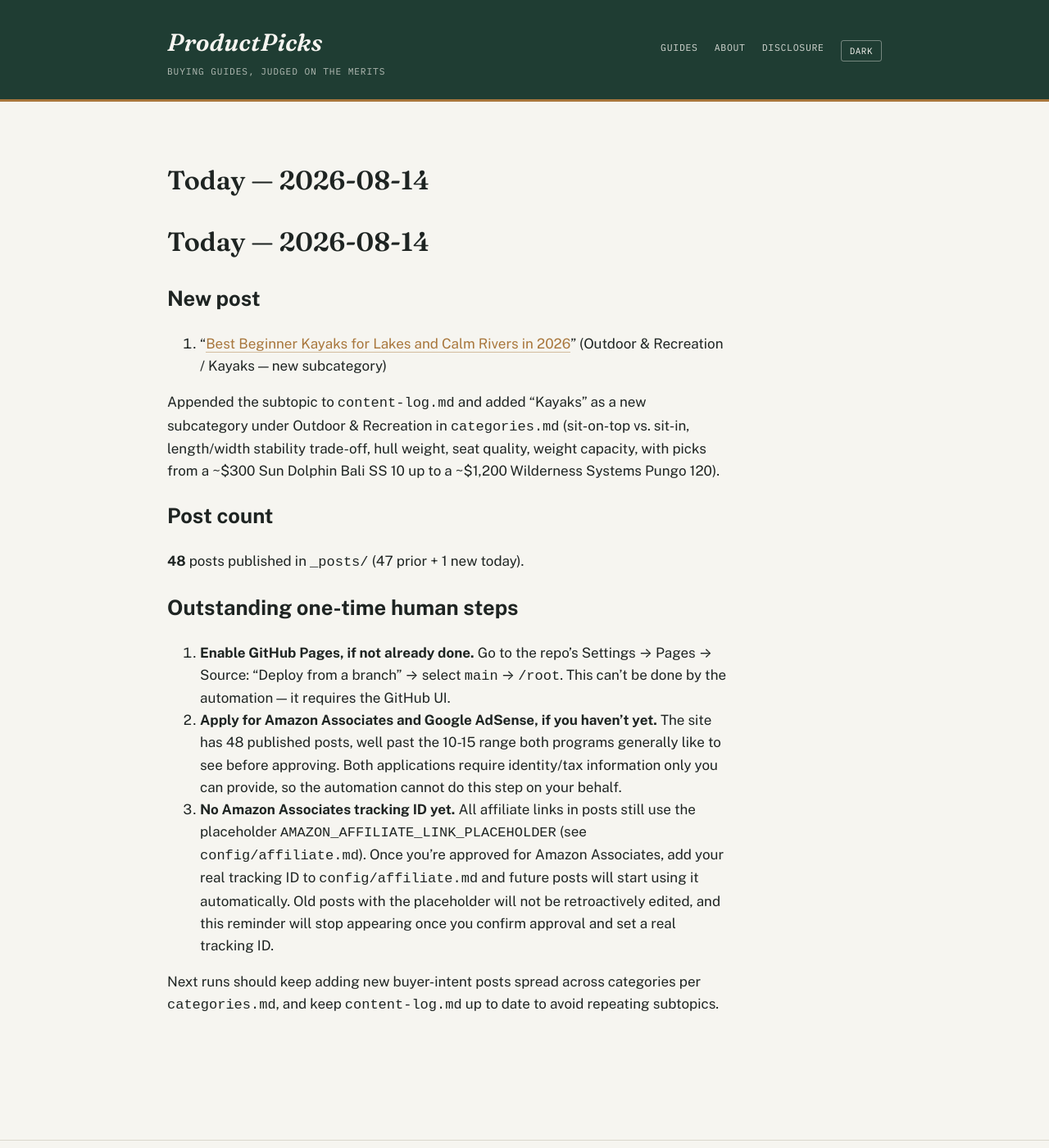
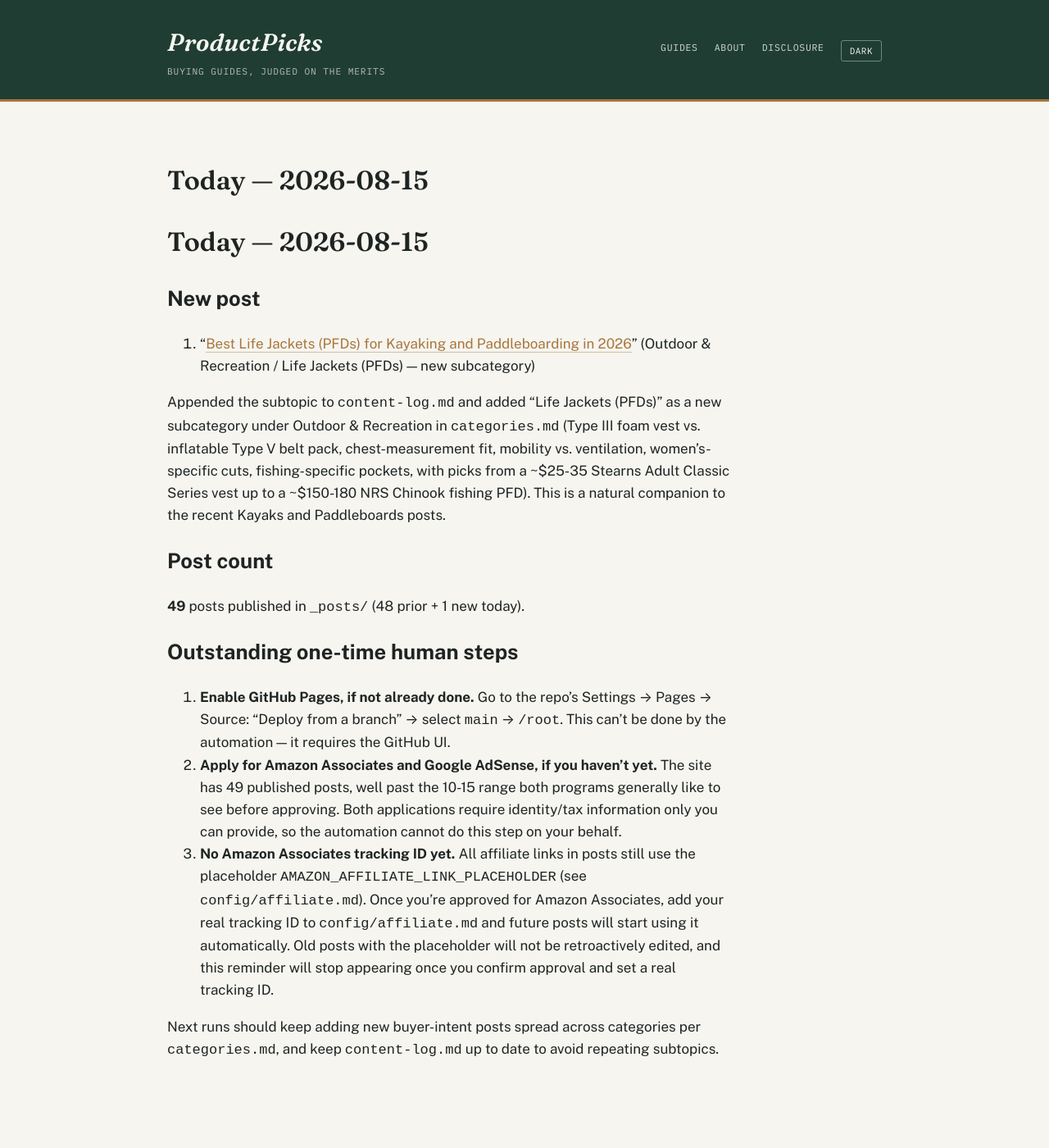
Before and after one commit to ajith198/ProductPicks, a Jekyll site: the page built from today.md, in a window 1280 px wide and 1400 px high. Shown: the whole window at 82% size. Built offline with Jekyll 4.4.1, drawn with Linux system fonts in a browser that asks for light colours; our own code applies the rules of GitHub Pages for plain Markdown files.

Commit message:
daily: 2026-08-15 new post + log update
- New post: Best Life Jackets (PFDs) for Kayaking and Paddleboarding
- New subcategory: Outdoor & Recreation / Life Jackets (PFDs)
- Updated content-log.md, categories.md, today.md, TODAY.md
- 49 posts total

Co-Authored-By: Claude Sonnet 5 <noreply@anthropic.com>
Claude-Session: https://claude.ai/code/session_01Stn8Ykj8qmQ5VVY99m9m2H

```diff
--- a/categories.md
+++ b/categories.md
@@ -1,6 +1,6 @@
 # Categories & expansion strategy
 
-**Status: multi-category, as of 2026-07-12. Updated 2026-08-14.** ProductPicks started as a pickleball-only site (see `niche.md` for that original research). This file governs the site now that it has expanded into multiple product verticals, and is the doc future automated/daily runs should consult when choosing what to write next.
+**Status: multi-category, as of 2026-07-12. Updated 2026-08-15.** ProductPicks started as a pickleball-only site (see `niche.md` for that original research). This file governs the site now that it has expanded into multiple product verticals, and is the doc future automated/daily runs should consult when choosing what to write next.
 
 ## Front matter taxonomy
 
@@ -21,7 +21,7 @@ These two fields drive the Category / Type / Year filters in the search bar on t
 |---|---|
 | Sports | Pickleball, Soccer, Tennis, Cycling, Running, Yoga, Golf, Basketball, Badminton, Swimming, Baseball |
 | Home & Kitchen | Coffee Makers, Electric Kettles, Blenders, Air Fryers, Toaster Ovens, Rice Cookers, Stand Mixers, Robot Vacuums, Espresso Machines, Pressure Cookers, Food Processors, Knife Sets, Cast Iron Skillets |
-| Outdoor & Recreation | Camping Tents, Sleeping Bags, Headlamps, Hiking Boots, Camp Stoves, Water Filters, Trekking Poles, Coolers, Backpacking Backpacks, Camp Chairs, Camping Lanterns, Fishing, Rain Jackets, Binoculars, Paddleboards, Kayaks |
+| Outdoor & Recreation | Camping Tents, Sleeping Bags, Headlamps, Hiking Boots, Camp Stoves, Water Filters, Trekking Poles, Coolers, Backpacking Backpacks, Camp Chairs, Camping Lanterns, Fishing, Rain Jackets, Binoculars, Paddleboards, Kayaks, Life Jackets (PFDs) |
 
 New subcategories can be added freely within an existing category. New top-level categories should only be added when there's a genuine cluster of buyer-intent content planned for it (not a one-off post) — keep the category list short enough that the dropdown filter stays useful.
 
--- a/today.md
+++ b/today.md
@@ -1,19 +1,19 @@
-# Today — 2026-08-14
+# Today — 2026-08-15
 
 ## New post
 
-1. "[Best Beginner Kayaks for Lakes and Calm Rivers in 2026](/outdoor-recreation/buying-guides/best-beginner-kayaks-for-lakes-and-calm-rivers/)" (Outdoor & Recreation / Kayaks — new subcategory)
+1. "[Best Life Jackets (PFDs) for Kayaking and Paddleboarding in 2026](/outdoor-recreation/buying-guides/best-life-jackets-pfds-for-kayaking-and-paddleboarding/)" (Outdoor & Recreation / Life Jackets (PFDs) — new subcategory)
 
-Appended the subtopic to `content-log.md` and added "Kayaks" as a new subcategory under Outdoor & Recreation in `categories.md` (sit-on-top vs. sit-in, length/width stability trade-off, hull weight, seat quality, weight capacity, with picks from a ~$300 Sun Dolphin Bali SS 10 up to a ~$1,200 Wilderness Systems Pungo 120).
+Appended the subtopic to `content-log.md` and added "Life Jackets (PFDs)" as a new subcategory under Outdoor & Recreation in `categories.md` (Type III foam vest vs. inflatable Type V belt pack, chest-measurement fit, mobility vs. ventilation, women's-specific cuts, fishing-specific pockets, with picks from a ~$25-35 Stearns Adult Classic Series vest up to a ~$150-180 NRS Chinook fishing PFD). This is a natural companion to the recent Kayaks and Paddleboards posts.
 
 ## Post count
 
-**48** posts published in `_posts/` (47 prior + 1 new today).
+**49** posts published in `_posts/` (48 prior + 1 new today).
 
 ## Outstanding one-time human steps
 
 1. **Enable GitHub Pages, if not already done.** Go to the repo's Settings → Pages → Source: "Deploy from a branch" → select `main` → `/root`. This can't be done by the automation — it requires the GitHub UI.
-2. **Apply for Amazon Associates and Google AdSense, if you haven't yet.** The site has 48 published posts, well past the 10-15 range both programs generally like to see before approving. Both applications require identity/tax information only you can provide, so the automation cannot do this step on your behalf.
+2. **Apply for Amazon Associates and Google AdSense, if you haven't yet.** The site has 49 published posts, well past the 10-15 range both programs generally like to see before approving. Both applications require identity/tax information only you can provide, so the automation cannot do this step on your behalf.
 3. **No Amazon Associates tracking ID yet.** All affiliate links in posts still use the placeholder `AMAZON_AFFILIATE_LINK_PLACEHOLDER` (see `config/affiliate.md`). Once you're approved for Amazon Associates, add your real tracking ID to `config/affiliate.md` and future posts will start using it automatically. Old posts with the placeholder will not be retroactively edited, and this reminder will stop appearing once you confirm approval and set a real tracking ID.
 
 Next runs should keep adding new buyer-intent posts spread across categories per `categories.md`, and keep `content-log.md` up to date to avoid repeating subtopics.
```
Also changed, not shown: TODAY.md (+5 -3 lines), _posts/2026-08-15-best-life-jackets-pfds-for-kayaking-and-paddleboarding.md (added, +56 -0 lines), content-log.md (+1 -0 lines).
